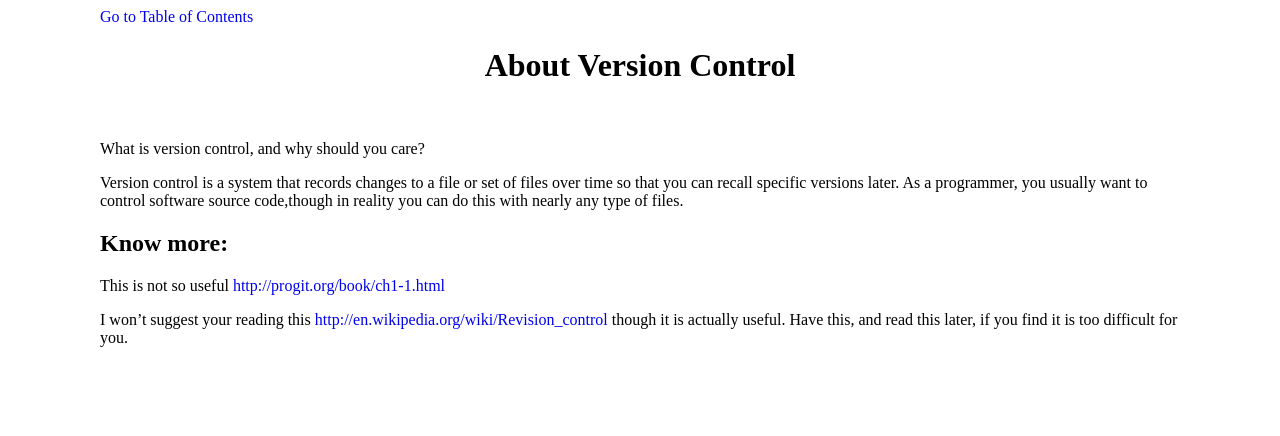
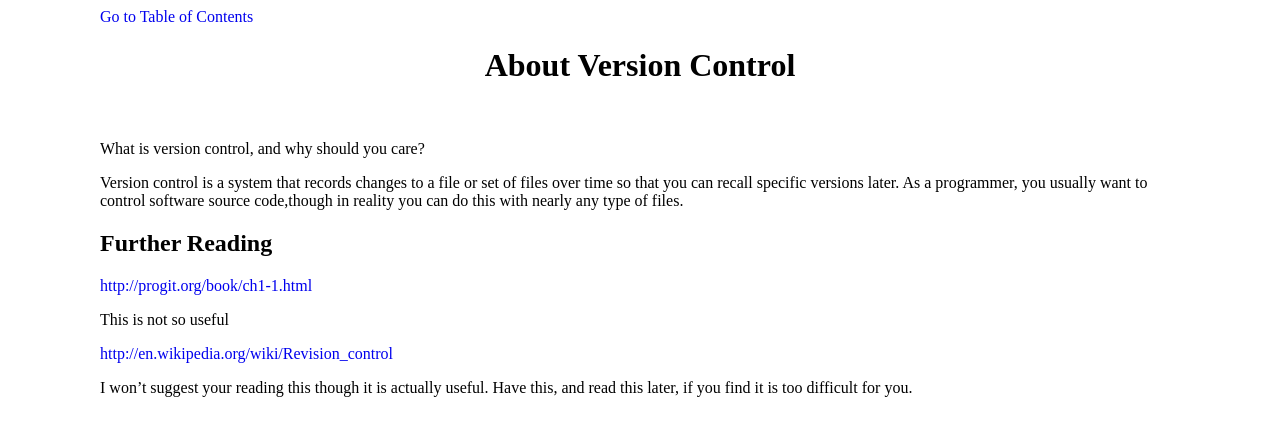
Before and after one commit to happypeter/LGCB, a Jekyll site: the page built from book/git_vc.md, in a window 1280 px wide. Shown: the top 436 px of the page. Built offline with Jekyll 4.4.1, drawn with Linux system fonts in a browser that asks for light colours; Markdown is read by kramdown in place of the engine named in the settings.

Commit message:
nice to have a format

```diff
--- a/book/git_vc.md
+++ b/book/git_vc.md
@@ -10,11 +10,14 @@ over time so that you can recall specific versions later. As a programmer, you
 usually want to control software source code,though in reality you can do this
 with nearly any type of files.
 
-## Know more:
+## Further Reading
 
-This is not so useful <http://progit.org/book/ch1-1.html>
 
-I won't suggest your reading this
+<http://progit.org/book/ch1-1.html>
+
+This is not so useful
+
 <http://en.wikipedia.org/wiki/Revision_control>
-though it is actually useful. Have this, and read this later, if you find it
-is too difficult for you.
+
+I won't suggest your reading this though it is actually useful. Have this, and
+read this later, if you find it is too difficult for you.
```
